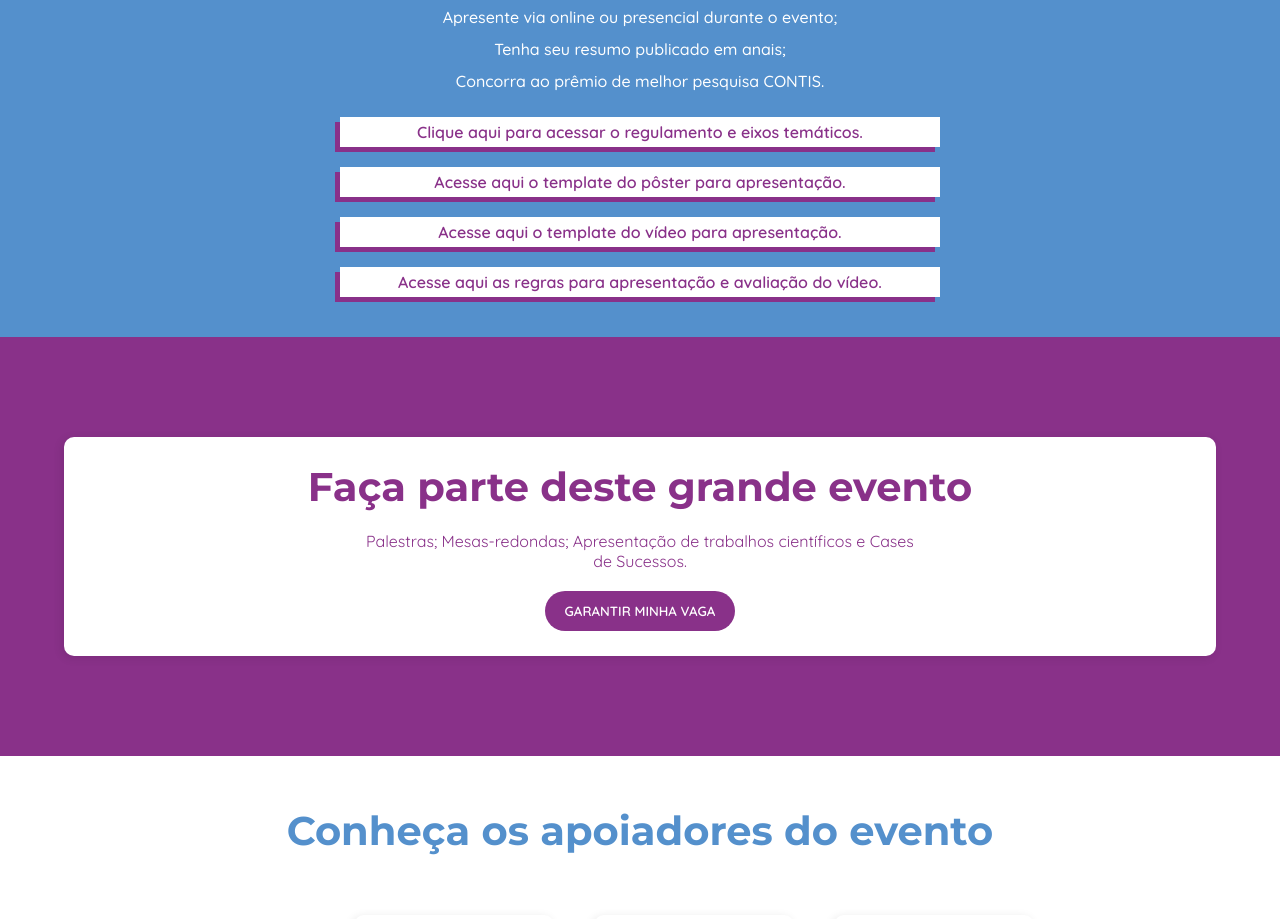
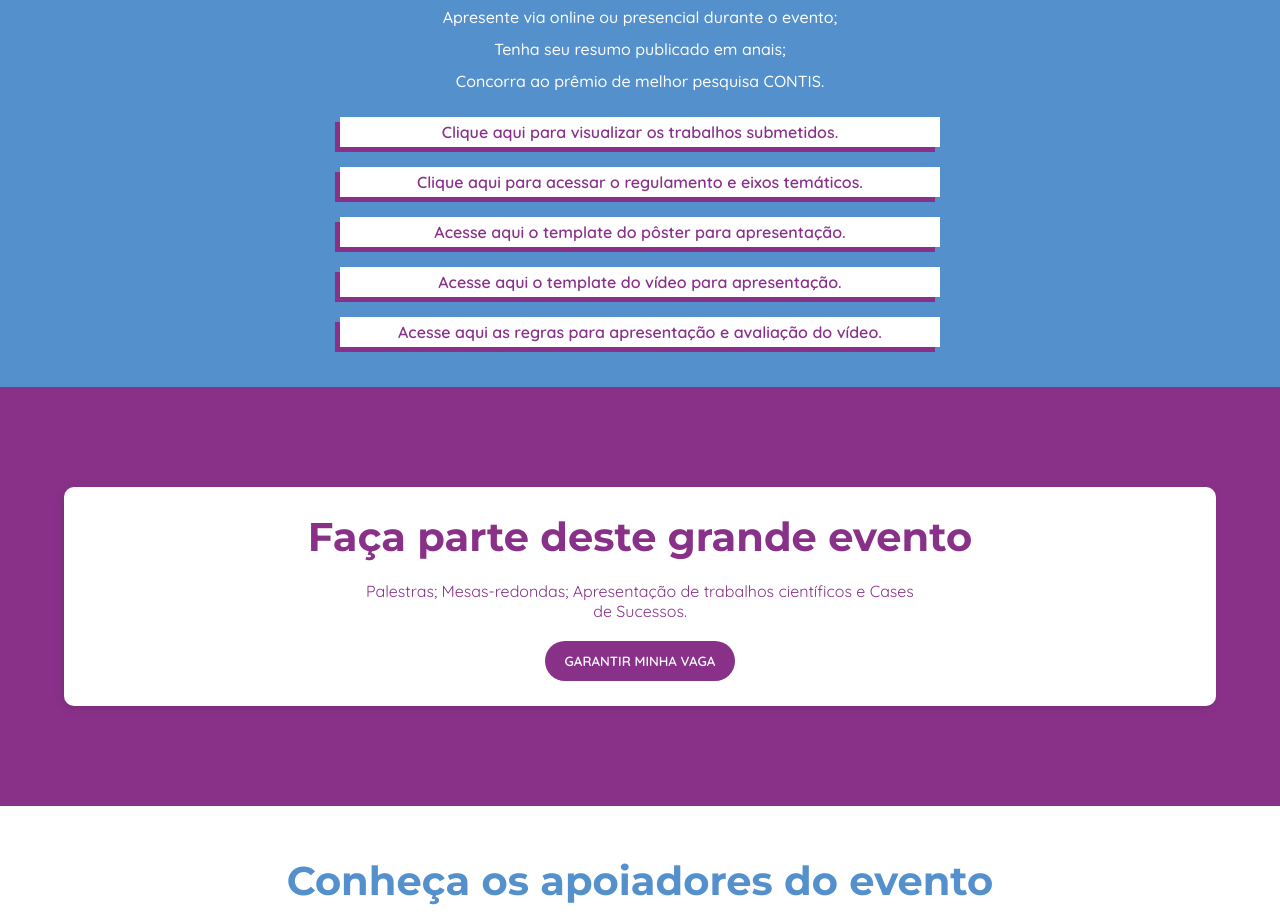
Before and after one commit to pedrohhcunha/congresso, a Next.js app: page / in a window 1280 px wide. Shown: the part 6060-6979 px from the top of the page. Built offline with nearby package versions, Linux system fonts and the light colour scheme.

Commit message:
Adicionando link

```diff
--- a/components/Trabalhos.jsx
+++ b/components/Trabalhos.jsx
@@ -35,6 +35,9 @@ export default function Trabalhos(props) {
                 </p>
             </div>
             <div className={styles.link}>
+                <a target="__blank" className={styles.a} href="/trabalhos">Clique aqui para visualizar os trabalhos submetidos.</a>
+            </div>
+            <div className={styles.link}>
                 <a target="__blank" className={styles.a} href="document.pdf">Clique aqui para acessar o regulamento e eixos temáticos.</a>
             </div>
             <div className={styles.link}>
```
